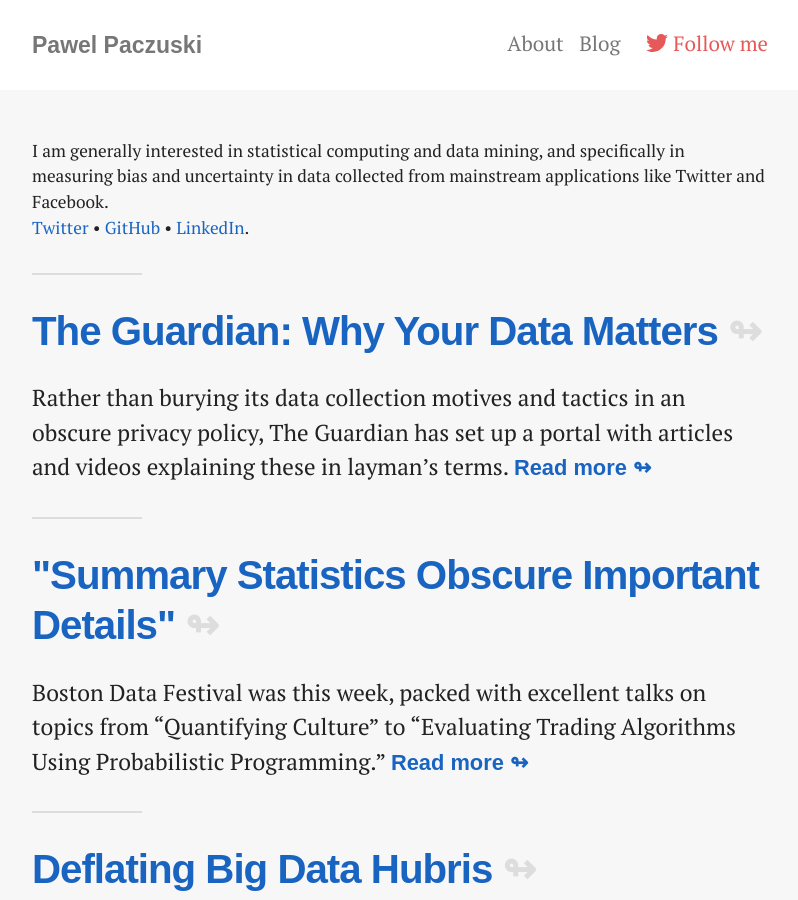
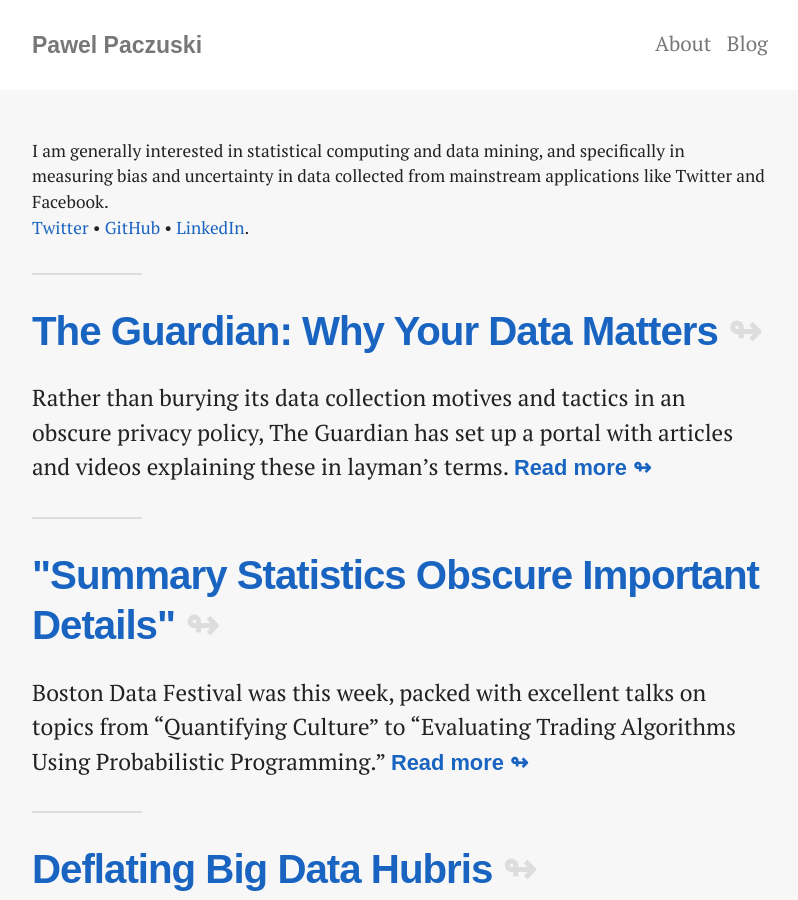
Before and after one commit to pavopax/pavopax.github.io, a Jekyll site: the page built from index.html, in a window 1280 px wide and 900 px high. Shown: the whole window, without its empty margins (240-1038 px from the left). Built offline with Jekyll 4.4.1, drawn with Linux system fonts in a browser that asks for light colours; nearby versions of some CDN libraries; library files that are not in the unit come from our copies.

Commit message:
header remove twitter

```diff
--- a/_includes/header.html
+++ b/_includes/header.html
@@ -30,15 +30,6 @@
                         {% endif %}
                     {% endfor %}
                 </ul>
-                <ul>
-                    <li>
-                        <svg class="inline-icon twitter-icon" width="22" height="22" viewBox="0 0 16 16">
-                          <path fill="#e75858" d="M15.969,3.058c-0.586,0.26-1.217,0.436-1.878,0.515c0.675-0.405,1.194-1.045,1.438-1.809
-                          c-0.632,0.375-1.332,0.647-2.076,0.793c-0.596-0.636-1.446-1.033-2.387-1.033c-1.806,0-3.27,1.464-3.27,3.27 c0,0.256,0.029,0.506,0.085,0.745C5.163,5.404,2.753,4.102,1.14,2.124C0.859,2.607,0.698,3.168,0.698,3.767 c0,1.134,0.577,2.135,1.455,2.722C1.616,6.472,1.112,6.325,0.671,6.08c0,0.014,0,0.027,0,0.041c0,1.584,1.127,2.906,2.623,3.206 C3.02,9.402,2.731,9.442,2.433,9.442c-0.211,0-0.416-0.021-0.615-0.059c0.416,1.299,1.624,2.245,3.055,2.271 c-1.119,0.877-2.529,1.4-4.061,1.4c-0.264,0-0.524-0.015-0.78-0.046c1.447,0.928,3.166,1.469,5.013,1.469 c6.015,0,9.304-4.983,9.304-9.304c0-0.142-0.003-0.283-0.009-0.423C14.976,4.29,15.531,3.714,15.969,3.058z"/>
-                        </svg>
-                        <a href="http://twitter.com/pavopax">Follow me</a>
-                    </li>
-                </ul>
             </nav>
         </div>
     </header>
```
